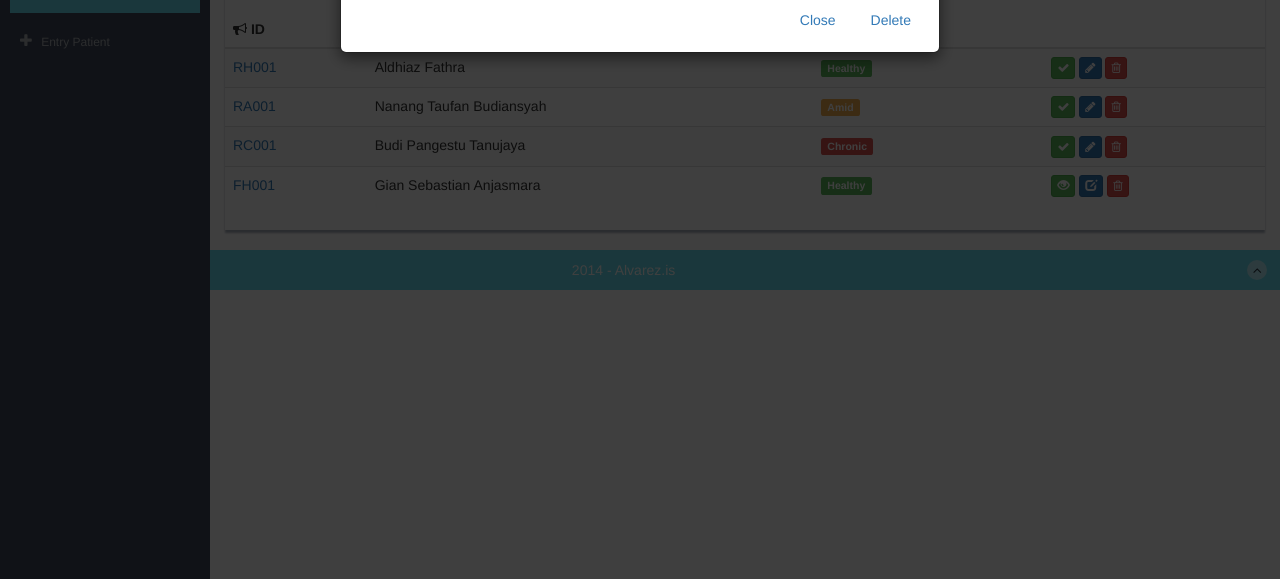
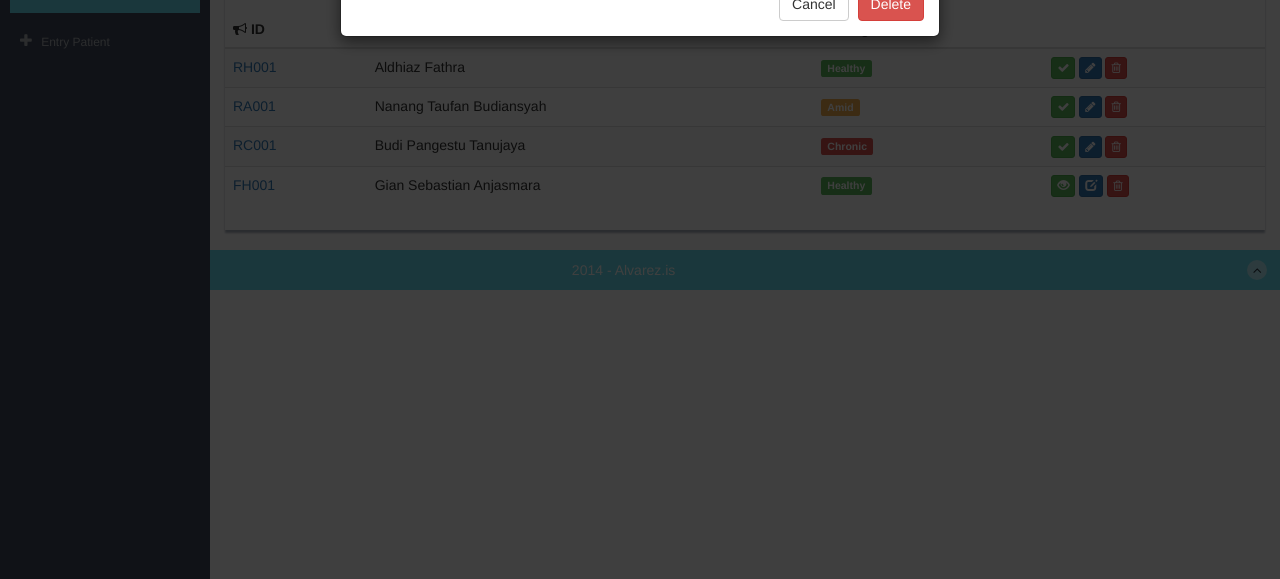
Before and after one commit to amazingharry95/dataPatient, a PHP site: page /main.php in a window 1280 px wide, after a click that opens the changed part. Shown: the part 221-800 px from the top of the page. Run offline with PHP 8.4, Linux system fonts and the light colour scheme; some libraries are stand-ins or nearby versions.

Commit message:
modal ganti button

```diff
--- a/main.php
+++ b/main.php
@@ -185,16 +185,16 @@
           <div class="modal-dialog">
             <div class="modal-content">
                 <div class="modal-header" style="background: red; text-align: center;">
-                    <a href="#" data-dismiss="modal" aria-hidden="true" class="close">x</a>
-                    <h3>Delete</h3>
+                    <button type="button" class="close" data-dismiss="modal" aria-hidden="true">&times;</button>
+                    <h4>Delete</h4>
                 </div>
                 <div class="modal-body">
                     <p>You are about to delete.</p>
                     <p>Do you want to procedd?</p>
                 </div>
                 <div class="modal-footer">
-                    <a href="#" id="btnYes" class="btn danger">Close</a>
-                    <a href="#" data-dismiss="modal" aria-hidden="true" class="btn secondary">Delete</a>
+                     <button type="button" class="btn btn-default" data-dismiss="modal">Cancel</button>
+                     <button type="button" class="btn btn-danger" id="confirm">Delete</button>
                 </div>
             </div>
         </div>
```
